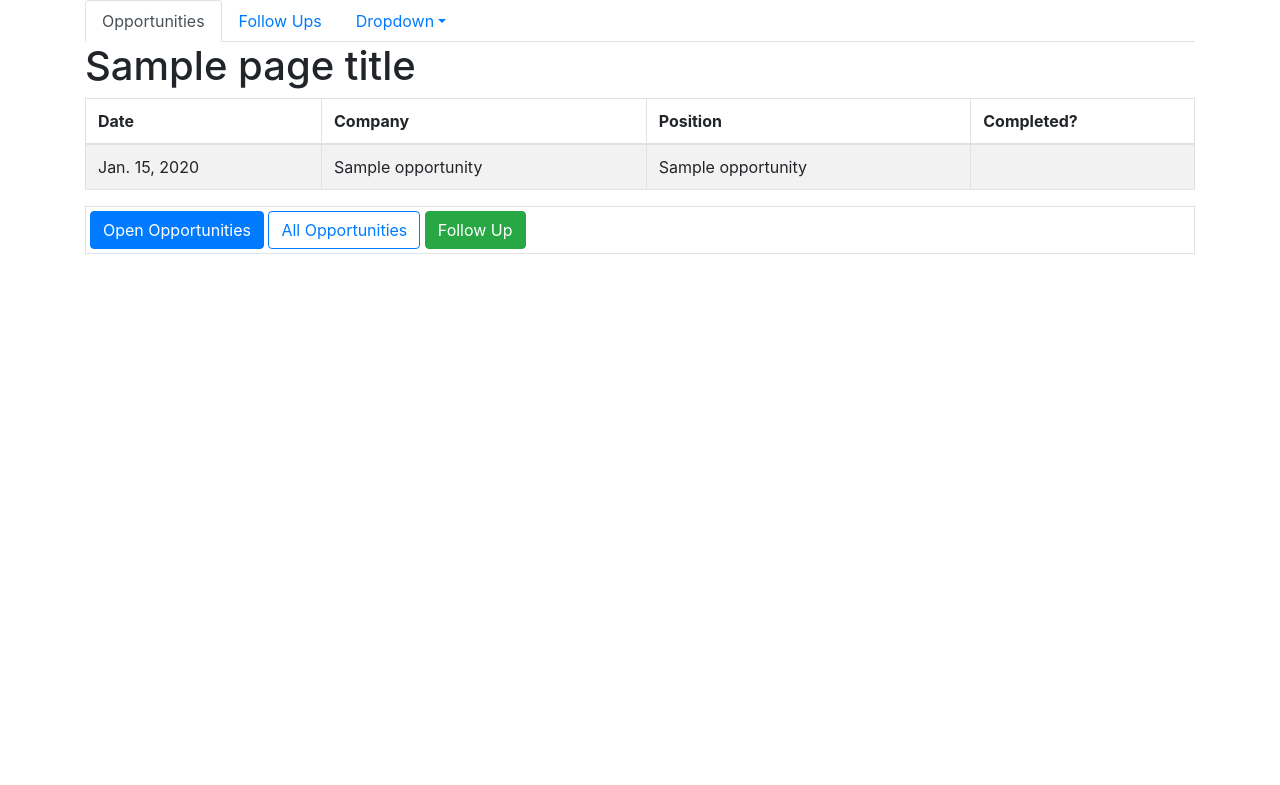
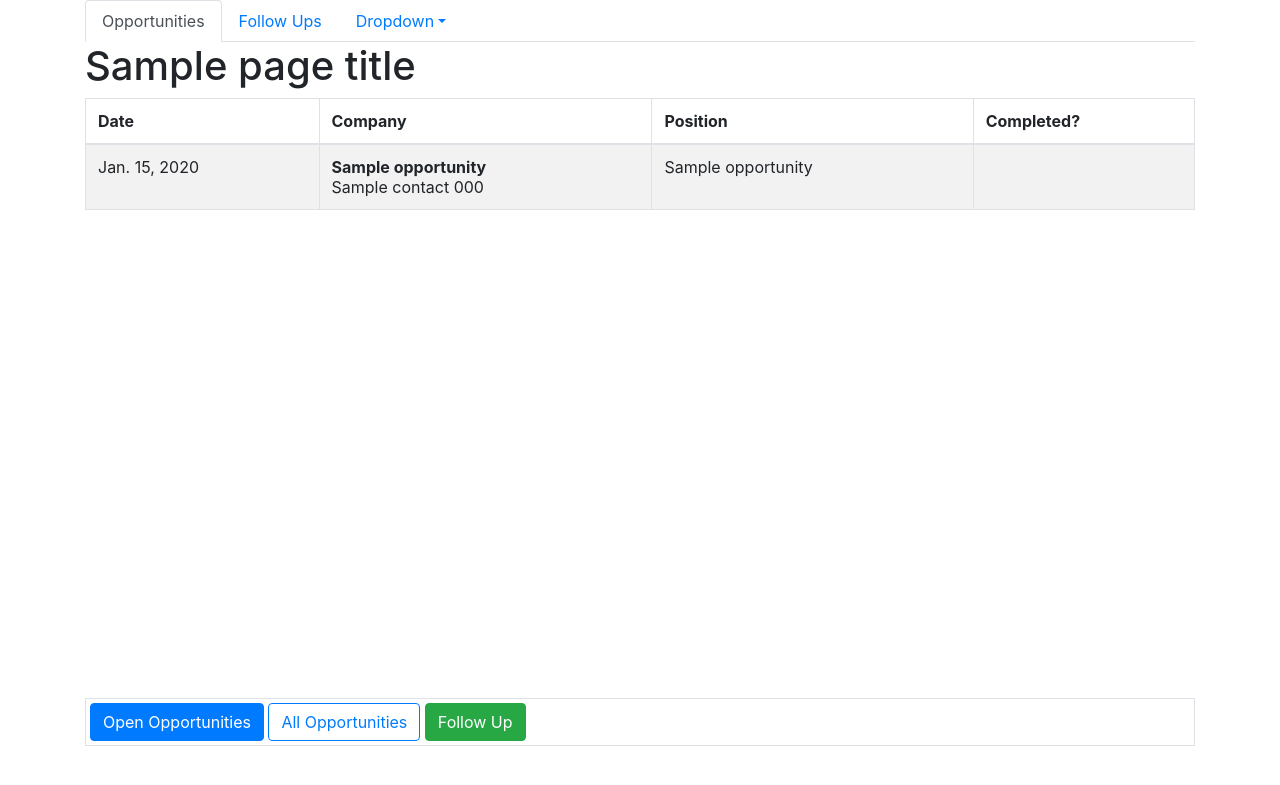
Before and after one commit to scedastic/opportunity_tracker, a Django app: template opportunity_tracker/templates/follow_ups.html in a window 1280 px wide. Shown: the top 785 px of the page. Run offline with Django 4.2, Linux system fonts and the light colour scheme; tables that the repository leaves empty hold one stand-in row (values such as "Sample post"); the template is opened without the code that fills it: values that come from a table or form of the project are taken from there, most other values are stand-ins (such as "Sample title", 1, 10 or a date in 2020); some libraries are stand-ins or nearby versions.

Commit message:
restrict table to viewable screen

```diff
--- /dev/null
+++ b/opportunity_tracker/static/styles.css
@@ -0,0 +1,8 @@
+.my-custom-scrollbar {
+    position: relative;
+    height: 600px;
+    overflow: auto;
+}
+.table-wrapper-scroll-y {
+    display: block;
+}
--- a/opportunity_tracker/templates/base.html
+++ b/opportunity_tracker/templates/base.html
@@ -1,8 +1,10 @@
+{% load static %}
 <html>
 
 <head>
     <link rel="stylesheet" href="https://stackpath.bootstrapcdn.com/bootstrap/4.5.0/css/bootstrap.min.css" integrity="sha384-9aIt2nRpC12Uk9gS9baDl411NQApFmC26EwAOH8WgZl5MYYxFfc+NcPb1dKGj7Sk" crossorigin="anonymous">
-    <title>Summary</title>
+    <link rel="stylesheet" href="{% static 'styles.css' %}">
+    <title>{{page_title}}</title>
 </head>
 
 <body>
--- a/opportunity_tracker/templates/follow_ups.html
+++ b/opportunity_tracker/templates/follow_ups.html
@@ -1,6 +1,7 @@
 {% extends "base.html" %}
 {% block content %}
-    <table class="table table-striped table-bordered dt-responsive nowrap">
+    <div class="table-wrapper-scroll-y my-custom-scrollbar">
+        <table class="table table-striped table-bordered dt-responsive nowrap mb-0">
             <thead>
                 <th>Date</th>
                 <th>Company</th>
@@ -11,7 +12,12 @@
                 {% for f in follow_ups %}
                 <tr>
                     <td>{{ f.follow_up_date }}</td>
-                <td>{{ f.opportunity.company_name }}</td>
+                    <td>
+                        <span class="font-weight-bold">{{ f.opportunity.company_name }}</span>
+                        {% if f.contact %}
+                            <div > {{ f.contact.name }} {{ f.contact.phone }}</div>
+                        {% endif %}
+                    </td>
                     <td>{{ f.opportunity.job_title }}</td>
                     <td>
                         {% if f.completed %}
@@ -24,4 +30,5 @@
                 {% endfor %}
             </tbody>
         </table>
+    </div>
 {% endblock %}
--- a/opportunity_tracker/templates/opportunities.html
+++ b/opportunity_tracker/templates/opportunities.html
@@ -1,6 +1,7 @@
 {% extends "base.html" %} {% block content %}
+    <div class="table-wrapper-scroll-y my-custom-scrollbar">
 
-<table class="table table-striped table-bordered dt-responsive nowrap">
+        <table class="table table-striped table-bordered dt-responsive nowrap mb-0">
             <thead>
                 <th>Date</th>
                 <th>Company Name</th>
@@ -20,4 +21,5 @@
                 {% endfor %}
             </tbody>
         </table>
+    </div>
     {% endblock %}
--- a/opportunity_tracker/views.py
+++ b/opportunity_tracker/views.py
@@ -37,8 +37,10 @@ def current_follow_ups(request):
     """Show all FollowUps for the next 7 days."""
     # follow_ups = FollowUp.objects.filter(follow_up_date__gte=datetime.date.today())
     follow_ups = FollowUp.objects.filter(
-        Q(follow_up_date__gte=datetime.date.today()) |
-        Q(completed=False)
+        Q(opportunity__open=True) & (
+            Q(follow_up_date__gte=datetime.date.today()) |
+            Q(completed=False)
+        )
     ).order_by("follow_up_date")
     return render(
         request,
```
Lines whose indentation alone changed are shown as unchanged.
